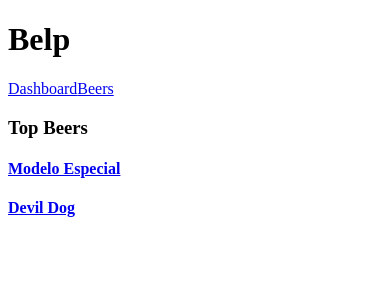
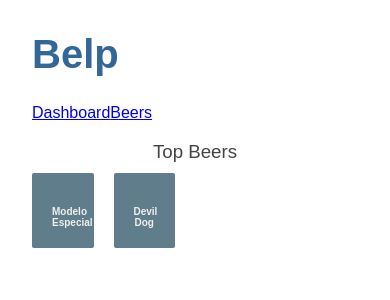
Before and after one commit to eharris128/angular-project, an Angular app: page /dashboard in a window 390 px wide. Shown: the top 300 px of the page. Built offline with nearby package versions, Linux system fonts and the light colour scheme.

Commit message:
Routing module still not working due to same error, and adds styling to components

```diff
--- a/src/app/app.component.css
+++ b/src/app/app.component.css
@@ -1,53 +1,28 @@
-  .selected {
-    background-color: #CFD8DC !important;
-    color: white;
+h1 {
+  font-size: 1.2em;
+  color: #999;
+  margin-bottom: 0;
 }
-  .beers {
-    margin: auto;
-    list-style-type: none;
-    padding: 0;
-    width: 40em;
+h2 {
+  font-size: 2em;
+  margin-top: 0;
+  padding-top: 0;
 }
-  .beers li {
-    cursor: pointer;
-    position: relative;
-    left: 0;
-    background-color: #EEE;
-    margin: .5em;
-    padding: .3em 0;
-    height: 1.6em;
+nav a {
+  padding: 5px 10px;
+  text-decoration: none;
+  margin-top: 10px;
+  display: inline-block;
+  background-color: #eee;
   border-radius: 4px;
 }
-  .beers li.selected:hover {
-    background-color: #BBD8DC !important;
-    color: white;
+nav a:visited, a:link {
+  color: #607D8B;
 }
-  .beers li:hover {
-    color: #607D8B;
-    background-color: #DDD;
-    left: .1em;
+nav a:hover {
+  color: #039be5;
+  background-color: #CFD8DC;
 }
-  .beers .text {
-    position: relative;
-    top: -3px;
+nav a.active {
+  color: #039be5;
 }
-  .beers .badge {
-    display: inline-block;
-    font-size: small;
-    color: white;
-    padding: 0.8em 0.7em 0 0.7em;
-    background-color: #607D8B;
-    line-height: 1em;
-    position: relative;
-    left: -1px;
-    top: -4px;
-    height: 1.8em;
-    margin-right: .8em;
-    border-radius: 4px 0 0 4px;
-  }
-
-  /*
-Copyright 2017 Google Inc. All Rights Reserved.
-Use of this source code is governed by an MIT-style license that
-can be found in the LICENSE file at http://angular.io/license
-*/
--- a/src/app/app.component.ts
+++ b/src/app/app.component.ts
@@ -5,8 +5,8 @@
   template: `
     <h1>{{title}}</h1>
     <nav>
-      <a routerLink="/dashboard">Dashboard</a>
-      <a routerLink="/beers">Beers</a>
+      <a routerLink="/dashboard" routerLinkActive="active">Dashboard</a>
+      <a routerLink="/beers" routerLinkActive="active">Beers</a>
    </nav>
    <router-outlet></router-outlet>
   `
--- a/src/app/beer-detail/beer-detail.component.css
+++ b/src/app/beer-detail/beer-detail.component.css
@@ -0,0 +1,29 @@
+label {
+  display: inline-block;
+  width: 3em;
+  margin: .5em 0;
+  color: #607D8B;
+  font-weight: bold;
+}
+input {
+  height: 2em;
+  font-size: 1em;
+  padding-left: .4em;
+}
+button {
+  margin-top: 20px;
+  font-family: Arial;
+  background-color: #eee;
+  border: none;
+  padding: 5px 10px;
+  border-radius: 4px;
+  cursor: pointer; cursor: hand;
+}
+button:hover {
+  background-color: #cfd8dc;
+}
+button:disabled {
+  background-color: #eee;
+  color: #ccc;
+  cursor: auto;
+}
--- a/src/app/beer-detail/beer-detail.component.html
+++ b/src/app/beer-detail/beer-detail.component.html
@@ -1,6 +1,6 @@
 <div *ngIf='beer'>
   <h2>{{beer.name}} details:</h2>
-  <div>{{beer.style}}</div>
-  <div>{{beer.abv}}</div>
+  <div>Beer Style:{{beer.style}}</div>
+  <div>Beer ABV: {{beer.abv}}%</div>
   <button (click)="goBack()">Back</button>
 </div>
--- /dev/null
+++ b/src/app/beers.component.css
@@ -0,0 +1,53 @@
+  .selected {
+    background-color: #CFD8DC !important;
+    color: white;
+  }
+  .beers {
+    margin: auto;
+    list-style-type: none;
+    padding: 0;
+    width: 40em;
+  }
+  .beers li {
+    cursor: pointer;
+    position: relative;
+    left: 0;
+    background-color: #EEE;
+    margin: .5em;
+    padding: .3em 0;
+    height: 1.6em;
+    border-radius: 4px;
+  }
+  .beers li.selected:hover {
+    background-color: #BBD8DC !important;
+    color: white;
+  }
+  .beers li:hover {
+    color: #607D8B;
+    background-color: #DDD;
+    left: .1em;
+  }
+  .beers .text {
+    position: relative;
+    top: -3px;
+  }
+  .beers .badge {
+    display: inline-block;
+    font-size: small;
+    color: white;
+    padding: 0.8em 0.7em 0 0.7em;
+    background-color: #607D8B;
+    line-height: 1em;
+    position: relative;
+    left: -1px;
+    top: -4px;
+    height: 1.8em;
+    margin-right: .8em;
+    border-radius: 4px 0 0 4px;
+  }
+
+  /*
+Copyright 2017 Google Inc. All Rights Reserved.
+Use of this source code is governed by an MIT-style license that
+can be found in the LICENSE file at http://angular.io/license
+*/
--- a/src/app/app.component.html
+++ b/src/app/beers.component.html
@@ -7,5 +7,10 @@
       <span class='badge'>{{beer.name}}</span>
     </li>
   </ul>
-   <beer-detail [beer]='selectedBeer'></beer-detail>
+  <div *ngIf="selectedBeer">
+  <h2>
+    {{selectedBeer.name | uppercase}} is the beer I want to learn about.
+  </h2>
+  <button (click)="gotoDetail()">View Details</button>
 </div>
+</div>
--- a/src/app/beers.component.ts
+++ b/src/app/beers.component.ts
@@ -1,32 +1,36 @@
-import { Component } from '@angular/core';
-import { OnInit } from '@angular/core';
+import { Component } from "@angular/core";
+import { OnInit } from "@angular/core";
+import { Router } from "@angular/router";
 
-import { Beer } from './beer';
-import { BeerService } from './beer.service';
+import { Beer } from "./beer";
+import { BeerService } from "./beer.service";
 
 @Component({
-  selector: 'my-beers',
-  templateUrl: './app.component.html',
-  styleUrls: ['./app.component.css'],
+  selector: "my-beers",
+  templateUrl: "./beers.component.html",
+  styleUrls: ["./beers.component.css"],
   providers: [BeerService]
 })
 export class BeersComponent implements OnInit {
+  beers: Beer[];
+  selectedBeer: Beer;
+
+  constructor(private beerService: BeerService, private router: Router) {}
+
   ngOnInit(): void {
     this.getBeers();
   }
-  constructor(private beerService: BeerService) {}
-  beers: Beer[];
-  selectedBeer: Beer;
-  beer: Beer = {
-    name: 'Modelo Especial',
-    abv: 4.5,
-    style: 'Smooth',
-    id: 1
-  }
+
   onSelect(beer: Beer): void {
     this.selectedBeer = beer;
   }
+
   getBeers(): void {
-    this.beerService.getBeers().then(beers => this.beers = beers)
+    this.beerService.getBeers().then(beers => (this.beers = beers));
   }
+
+  gotoDetail(): void {
+    this.router.navigate(["/detail", this.selectedBeer.id]);
+  }
+
 }
--- a/src/app/dashboard/dashboard.component.css
+++ b/src/app/dashboard/dashboard.component.css
@@ -0,0 +1,61 @@
+[class*='col-'] {
+  float: left;
+  padding-right: 20px;
+  padding-bottom: 20px;
+}
+[class*='col-']:last-of-type {
+  padding-right: 0;
+}
+a {
+  text-decoration: none;
+}
+*, *:after, *:before {
+  -webkit-box-sizing: border-box;
+  -moz-box-sizing: border-box;
+  box-sizing: border-box;
+}
+h3 {
+  text-align: center; margin-bottom: 0;
+}
+h4 {
+  position: relative;
+}
+.grid {
+  margin: 0;
+}
+.col-1-4 {
+  width: 25%;
+}
+.module {
+  padding: 20px;
+  text-align: center;
+  color: #eee;
+  max-height: 120px;
+  min-width: 120px;
+  background-color: #607D8B;
+  border-radius: 2px;
+}
+.module:hover {
+  background-color: #EEE;
+  cursor: pointer;
+  color: #607d8b;
+}
+.grid-pad {
+  padding: 10px 0;
+}
+.grid-pad > [class*='col-']:last-of-type {
+  padding-right: 20px;
+}
+@media (max-width: 600px) {
+  .module {
+    font-size: 10px;
+    max-height: 75px; }
+}
+@media (max-width: 1024px) {
+  .grid {
+    margin: 0;
+  }
+  .module {
+    min-width: 60px;
+  }
+}
--- a/src/index.html
+++ b/src/index.html
@@ -1,5 +1,6 @@
 <!doctype html>
 <html lang="en">
+
 <head>
   <meta charset="utf-8">
   <title>Belp - Beer Reviews by Beer Lovers</title>
@@ -7,8 +8,41 @@
 
   <meta name="viewport" content="width=device-width, initial-scale=1">
   <link rel="icon" type="image/x-icon" href="favicon.ico">
+  <!-- <link type="text/css" rel="stylesheet" href="styles.css"> -->
+  <style>
+    h1 {
+      color: #369;
+      font-family: Arial, Helvetica, sans-serif;
+      font-size: 250%;
+    }
+
+    h2,
+    h3 {
+      color: #444;
+      font-family: Arial, Helvetica, sans-serif;
+      font-weight: lighter;
+    }
+
+    body {
+      margin: 2em;
+    }
+
+    body,
+    input[text],
+    button {
+      color: #888;
+      font-family: Cambria, Georgia;
+    }
+    /* everywhere else */
+
+    * {
+      font-family: Arial, Helvetica, sans-serif;
+    }
+  </style>
 </head>
+
 <body>
   <app-root></app-root>
 </body>
+
 </html>
--- a/src/styles.css
+++ b/src/styles.css
@@ -1 +1,22 @@
 /* You can add global styles to this file, and also import other style files */
+h1 {
+  color: #369;
+  font-family: Arial, Helvetica, sans-serif;
+  font-size: 250%;
+}
+h2, h3 {
+  color: #444;
+  font-family: Arial, Helvetica, sans-serif;
+  font-weight: lighter;
+}
+body {
+  margin: 2em;
+}
+body, input[text], button {
+  color: #888;
+  font-family: Cambria, Georgia;
+}
+/* everywhere else */
+* {
+  font-family: Arial, Helvetica, sans-serif;
+}
```
Lines whose indentation alone changed are shown as unchanged.
